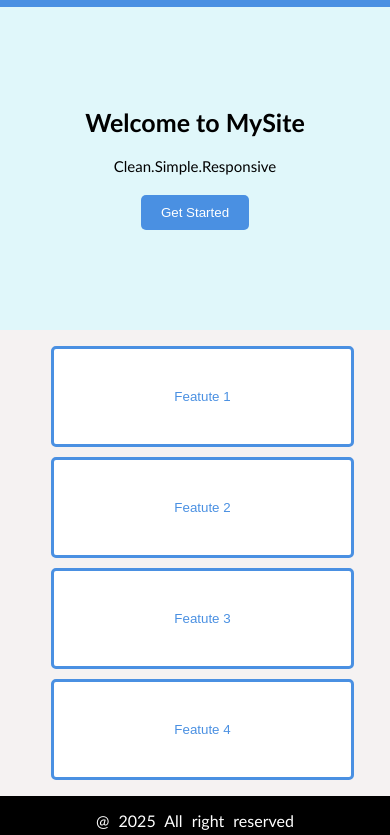
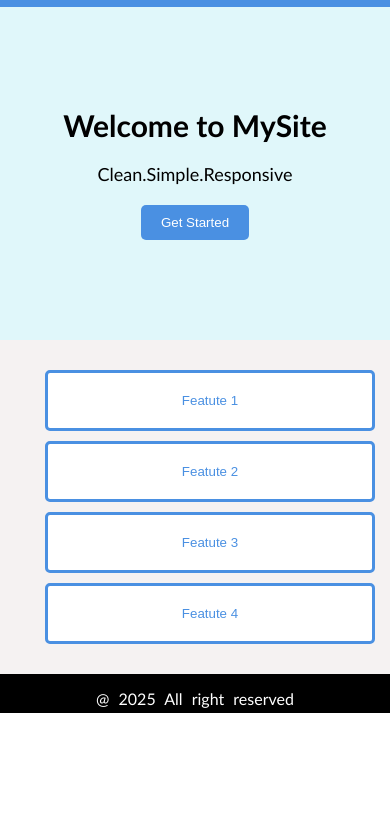
Before and after one commit to romasmv/55-grupe-GabijosUzduotis4, a website: page index.html in a window 390 px wide. Shown: the part 67-902 px from the top of the page. After the commit the page ends 844 px from the top, so only its background shows below. Drawn offline with Linux system fonts and the light colour scheme.

Commit message:
update media.css

```diff
--- a/css/media.css
+++ b/css/media.css
@@ -10,10 +10,10 @@
     flex-direction: column;
   }
   .main h1{
-    font-size: 25px;
+    font-size: 30px;
   }
   .main p{
-    font-size: 15px;
+    font-size: 18px;
   }
 
 }
@@ -22,7 +22,6 @@
   .btn-section {
     flex-wrap: wrap;
     width: 100%;
-    padding: 1rem;
   }
     .btn-section button{
     padding:20px 80px;
@@ -36,7 +35,8 @@
 }
 @media (max-width: 510px) {
   .btn-section button{
-    padding:40px 140px;
+    width: 100%;
+
     margin-bottom: 10px;
   }
   .btn-section :last-child{
@@ -47,7 +47,6 @@
 
 @media (max-width: 390px) {
   .btn-section button{
-    padding:40px 120px;
     margin-bottom: 10px;
   }
   .btn-section :last-child{
```
